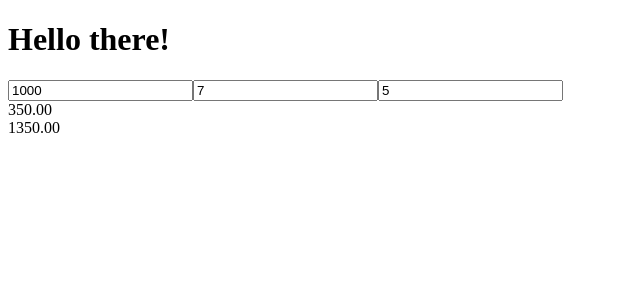
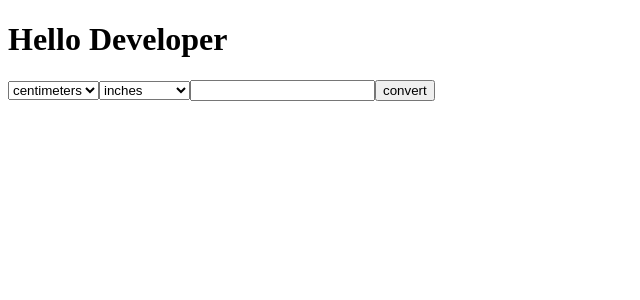
Before and after one commit to ramji023/React-practice, a React (Vite) app: page / in a window 1280 px wide. Shown: the top 300 px of the page, without its empty margins (0-640 px from the left). Built offline with nearby package versions, Linux system fonts and the light colour scheme.

Commit message:
design distance converter

```diff
--- a/src/App.tsx
+++ b/src/App.tsx
@@ -1,8 +1,8 @@
-import InterestCalculator from "./interview Questions/polling system/InterestCalculate"
+import DistanceConverter from "./interview Questions/distance converter/DistanceConverter"
 export default function App() {
   return (
     <>
-      <InterestCalculator />
+      <DistanceConverter />
     </>
   )
 }
--- /dev/null
+++ b/src/interview Questions/distance converter/DistanceConverter.tsx
@@ -0,0 +1,64 @@
+import { useState } from "react";
+
+const DistanceConverter = () => {
+    const conversionRates = {
+        centimeters: 1,
+        inches: 2.54,
+        feet: 30.48,
+        meters: 100,
+        kilometers: 100000,
+        miles: 160934.4,
+    };
+
+    const [fromUnit, setFromUnit] = useState("centimeters");
+    const [toUnit, setToUnit] = useState("inches");
+    const [result, setResult] = useState(0);
+    const [input, setInput] = useState("");
+
+    function handleConversion() {
+        if (toUnit && fromUnit) {
+            const valueInCm = parseFloat(input) * conversionRates[fromUnit];
+            const convertedValue = (valueInCm / conversionRates[toUnit]).toFixed(3);
+            setResult(parseFloat(convertedValue));
+        }
+    }
+
+
+    return (
+        <>
+            <h1> Hello Developer</h1>
+
+            <select id="fromUnit" onChange={(e) => setFromUnit(e.target.value)}>
+                <option value="centimeters">centimeters</option>
+                <option value="inches">inches</option>
+                <option value="feet">feet</option>
+                <option value="meters">meters</option>
+                <option value="kilometers">kilometers</option>
+                <option value="miles">miles</option>
+            </select>
+
+
+            <select id="toUnit" onChange={(e) => setToUnit(e.target.value)}>
+                <option value="inches">inches</option>
+                <option value="centimeters">centimeters</option>
+                <option value="feet">feet</option>
+                <option value="meters">meters</option>
+                <option value="kilometers">kilometers</option>
+                <option value="miles">miles</option>
+            </select>
+
+
+            <input id="fromValue" type="number" value={input} onChange={(e) => setInput(e.target.value)} />
+
+            <button id="convert" onClick={handleConversion}>convert</button>
+
+            {result != 0 && (
+                <div id="outputValue">
+                    {result}
+                </div>
+            )}
+        </>
+    )
+}
+
+export default DistanceConverter
```
